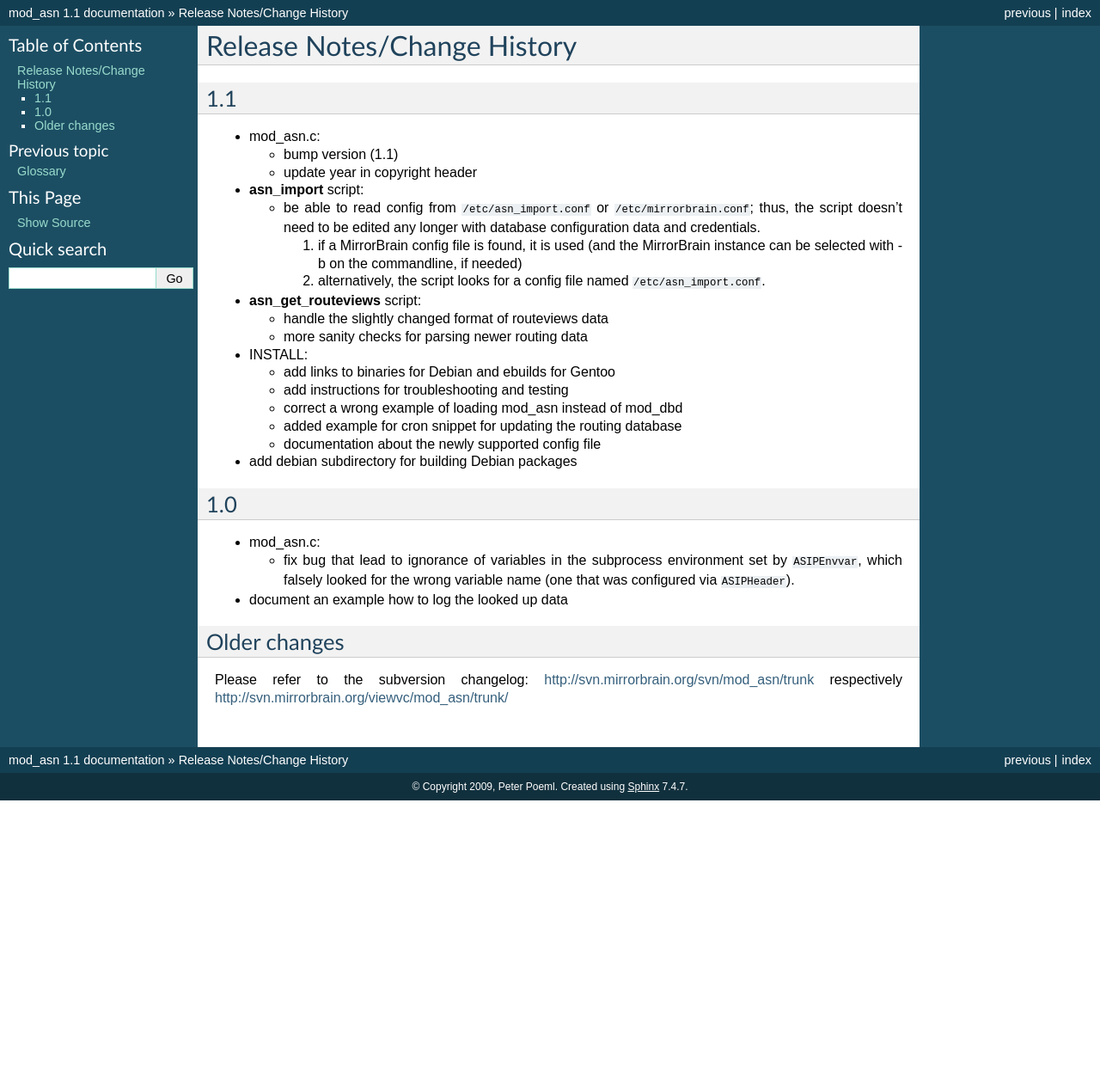
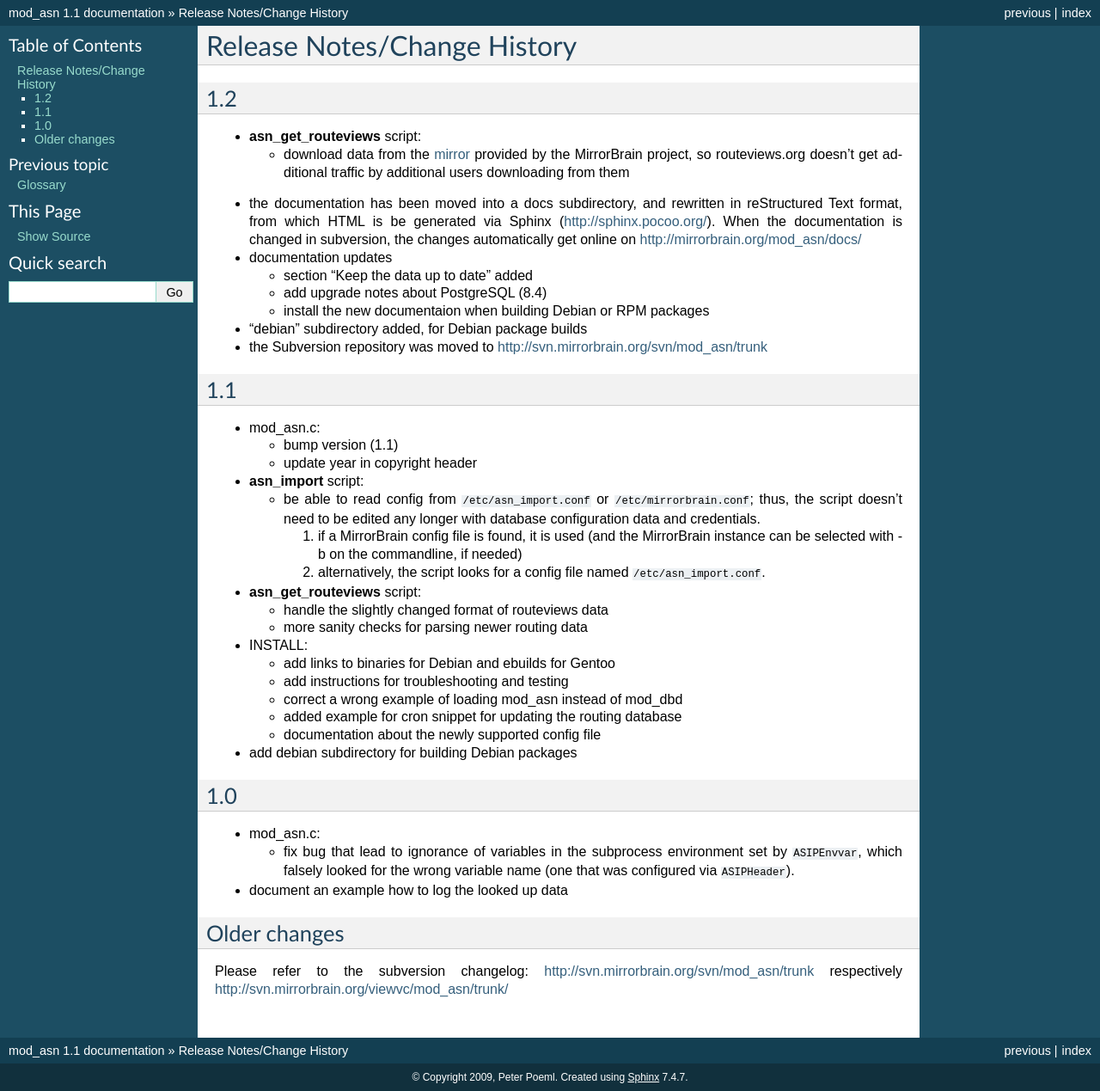
Before and after one commit to poeml/mod_asn, a Sphinx documentation site: the page built from docs/changes.rst, in a window 1280 px wide. Shown: the whole page at 86% size. Built offline with Sphinx 7.4.7, drawn with Linux system fonts in a browser that asks for light colours; before the commit the page ends 931 px from its top, so only the background shows below that.

Commit message:
added 1.2 changes

```diff
--- a/docs/changes.rst
+++ b/docs/changes.rst
@@ -1,6 +1,34 @@
 
 Release Notes/Change History
 ============================
+
+1.2
+-----------------
+
+* :program:`asn_get_routeviews` script:
+
+  - download data from the `mirror`__ provided by the MirrorBrain project, so
+    routeviews.org doesn't get additional traffic by additional users
+    downloading from them
+
+__ http://mirrorbrain.org/routeviews/
+
+* the documentation has been moved into a docs subdirectory, and rewritten in
+  reStructured Text format, from which HTML is be generated via Sphinx
+  (http://sphinx.pocoo.org/). When the documentation is changed in subversion,
+  the changes automatically get online on http://mirrorbrain.org/mod_asn/docs/
+
+* documentation updates
+
+  - section "Keep the data up to date" added
+  - add upgrade notes about PostgreSQL (8.4)
+  - install the new documentaion when building Debian or RPM packages
+
+
+* "debian" subdirectory added, for Debian package builds
+
+* the Subversion repository was moved to http://svn.mirrorbrain.org/svn/mod_asn/trunk
+
 
 1.1
 -----------------
```
